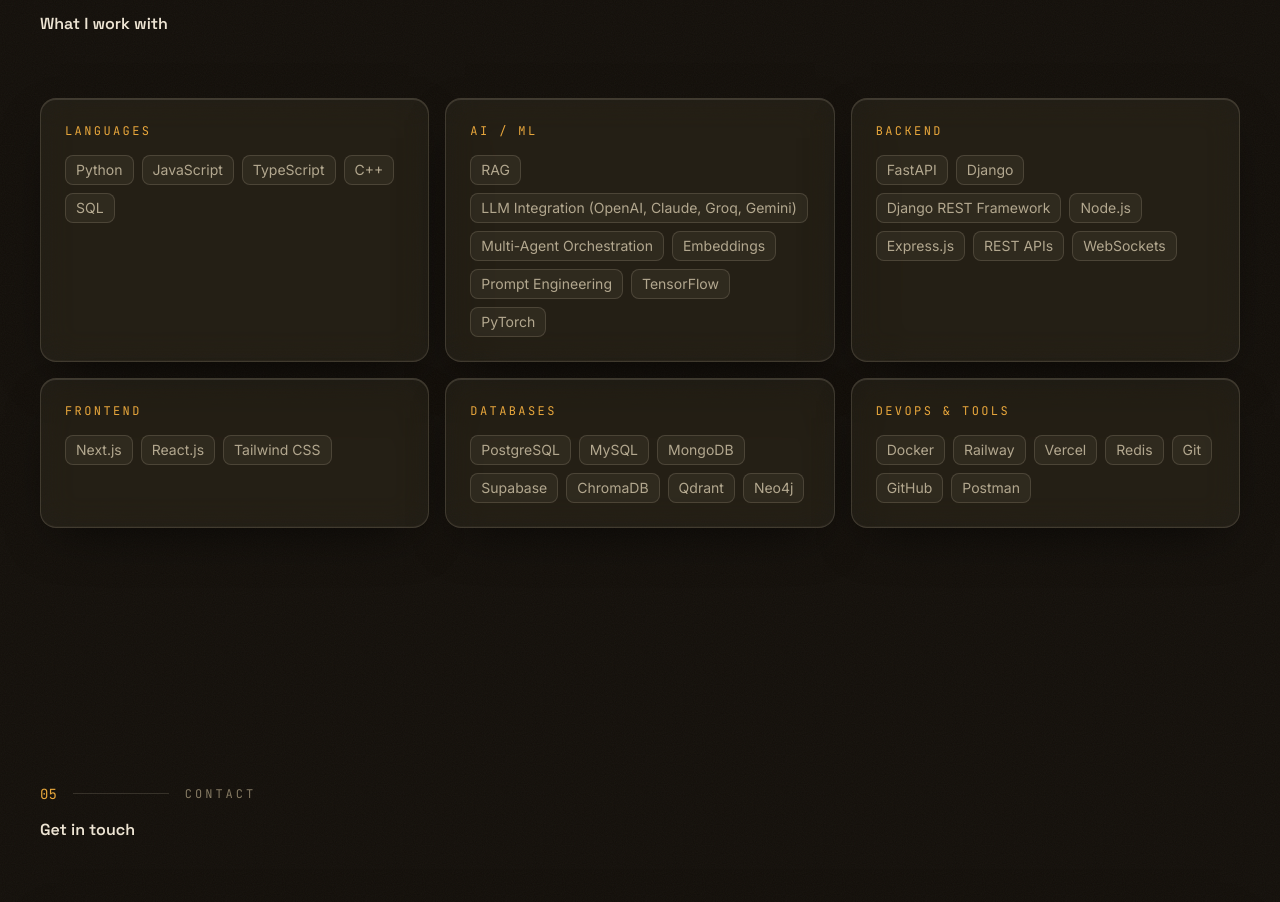
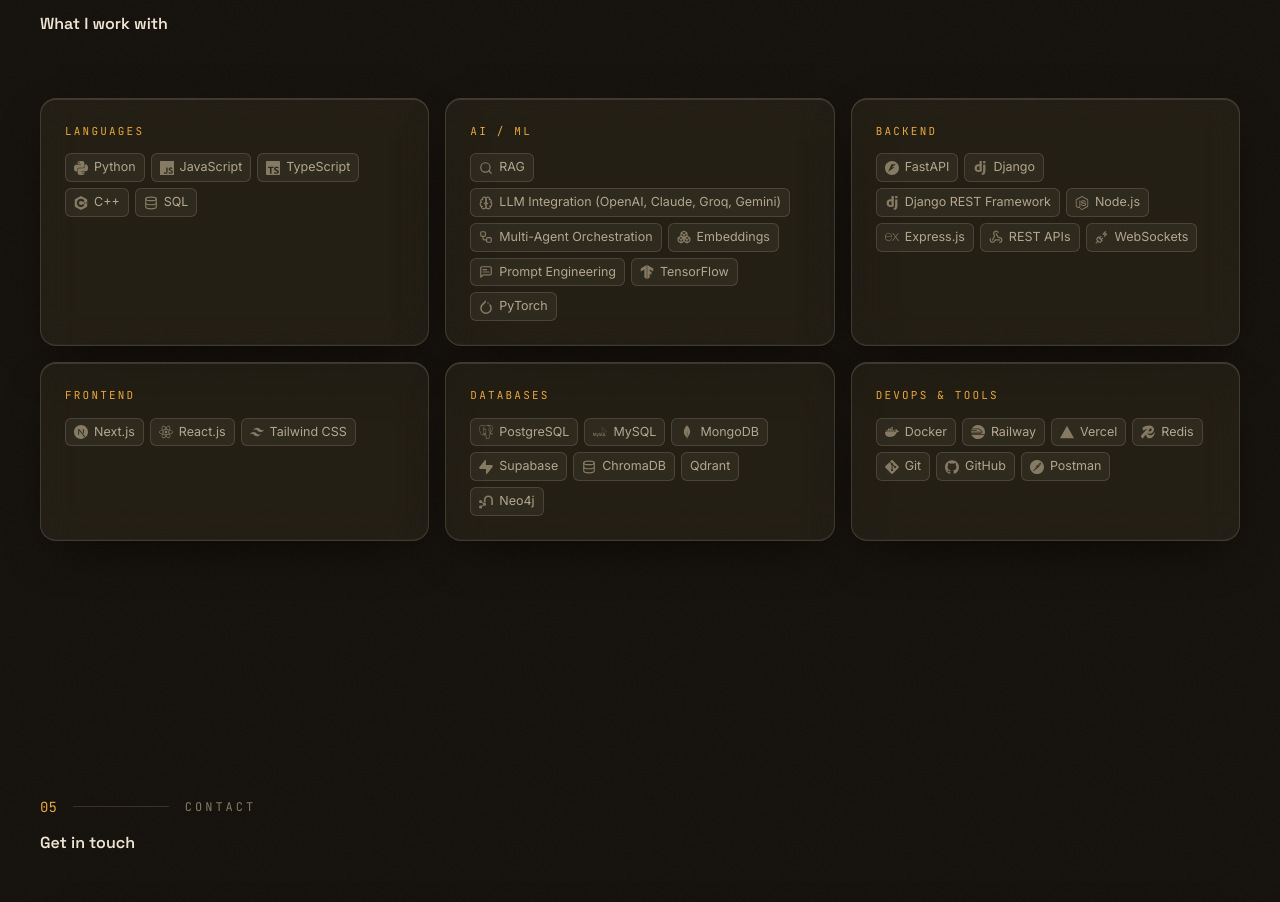
Before and after one commit to Abu-BakarYasir/abubakar-yasir-portfolio, a Next.js app: page / in a window 1280 px wide. Shown: the part 3820-4722 px from the top of the page. Built offline with nearby package versions, Linux system fonts and the light colour scheme.

Commit message:
Add tech icons to skills, shrink the pills

```diff
--- a/components/sections/Skills.tsx
+++ b/components/sections/Skills.tsx
@@ -1,6 +1,7 @@
 import { skills } from "@/content/profile";
 import { GlassCard } from "@/components/glass/GlassCard";
 import { SectionHeading } from "@/components/ui/SectionHeading";
+import { SkillIcon } from "@/components/ui/SkillIcon";
 import { Reveal } from "@/components/motion/Reveal";
 
 export function Skills() {
@@ -16,15 +17,19 @@
         {skills.map((group, i) => (
           <Reveal key={group.group} delay={(i % 3) * 0.06}>
             <GlassCard interactive={false} className="h-full">
-              <h3 className="mb-4 font-mono text-xs uppercase tracking-[0.2em] text-[var(--color-accent)]">
+              <h3 className="mb-3.5 font-mono text-[11px] uppercase tracking-[0.2em] text-[var(--color-accent)]">
                 {group.group}
               </h3>
-              <ul className="flex flex-wrap gap-2">
+              <ul className="flex flex-wrap gap-1.5">
                 {group.items.map((item) => (
                   <li
                     key={item}
-                    className="rounded-lg border border-[var(--color-glass-border)] bg-[var(--color-glass)] px-2.5 py-1 text-sm text-[var(--color-fg-muted)] transition-colors hover:border-[color-mix(in_oklab,var(--color-accent)_40%,transparent)] hover:text-[var(--color-fg)]"
+                    className="group/pill inline-flex items-center gap-1.5 rounded-md border border-[var(--color-glass-border)] bg-[var(--color-glass)] px-2 py-1 text-[12.5px] text-[var(--color-fg-muted)] transition-colors hover:border-[color-mix(in_oklab,var(--color-accent)_40%,transparent)] hover:text-[var(--color-fg)]"
                   >
+                    <SkillIcon
+                      name={item}
+                      className="h-3.5 w-3.5 shrink-0 text-[var(--color-fg-faint)] transition-colors group-hover/pill:text-[var(--color-accent)]"
+                    />
                     {item}
                   </li>
                 ))}
--- /dev/null
+++ b/components/ui/SkillIcon.tsx
@@ -0,0 +1,109 @@
+import type { ComponentType } from "react";
+import {
+  SiPython,
+  SiJavascript,
+  SiTypescript,
+  SiCplusplus,
+  SiTensorflow,
+  SiPytorch,
+  SiFastapi,
+  SiDjango,
+  SiNodedotjs,
+  SiExpress,
+  SiNextdotjs,
+  SiReact,
+  SiTailwindcss,
+  SiPostgresql,
+  SiMysql,
+  SiMongodb,
+  SiSupabase,
+  SiNeo4J,
+  SiDocker,
+  SiRailway,
+  SiVercel,
+  SiRedis,
+  SiGit,
+  SiGithub,
+  SiPostman,
+  SiQdrant,
+} from "react-icons/si";
+import {
+  Database,
+  Search,
+  Brain,
+  Workflow,
+  Boxes,
+  MessageSquareText,
+  Webhook,
+  PlugZap,
+} from "lucide-react";
+
+type Icon = ComponentType<{ className?: string }>;
+
+/**
+ * Maps a skill label to its icon. Real brand marks (Simple Icons) where they
+ * exist; a generic Lucide glyph for the concept-only entries that have no
+ * logo (RAG, embeddings, prompt engineering, …). Keyed by the exact label in
+ * content/profile.ts, so a rename there needs a matching key here.
+ */
+const ICONS: Record<string, Icon> = {
+  // Languages
+  Python: SiPython,
+  JavaScript: SiJavascript,
+  TypeScript: SiTypescript,
+  "C++": SiCplusplus,
+  SQL: Database,
+
+  // AI / ML
+  RAG: Search,
+  "LLM Integration (OpenAI, Claude, Groq, Gemini)": Brain,
+  "Multi-Agent Orchestration": Workflow,
+  Embeddings: Boxes,
+  "Prompt Engineering": MessageSquareText,
+  TensorFlow: SiTensorflow,
+  PyTorch: SiPytorch,
+
+  // Backend
+  FastAPI: SiFastapi,
+  Django: SiDjango,
+  "Django REST Framework": SiDjango,
+  "Node.js": SiNodedotjs,
+  "Express.js": SiExpress,
+  "REST APIs": Webhook,
+  WebSockets: PlugZap,
+
+  // Frontend
+  "Next.js": SiNextdotjs,
+  "React.js": SiReact,
+  "Tailwind CSS": SiTailwindcss,
+
+  // Databases
+  PostgreSQL: SiPostgresql,
+  MySQL: SiMysql,
+  MongoDB: SiMongodb,
+  Supabase: SiSupabase,
+  ChromaDB: Database,
+  Qdrant: SiQdrant,
+  Neo4j: SiNeo4J,
+
+  // DevOps & Tools
+  Docker: SiDocker,
+  Railway: SiRailway,
+  Vercel: SiVercel,
+  Redis: SiRedis,
+  Git: SiGit,
+  GitHub: SiGithub,
+  Postman: SiPostman,
+};
+
+export function SkillIcon({
+  name,
+  className,
+}: {
+  name: string;
+  className?: string;
+}) {
+  const Icon = ICONS[name];
+  if (!Icon) return null;
+  return <Icon className={className} aria-hidden />;
+}
--- a/package.json
+++ b/package.json
@@ -15,6 +15,7 @@
     "next": "^15.5.20",
     "react": "19.1.1",
     "react-dom": "19.1.1",
+    "react-icons": "^5.7.0",
     "tailwind-merge": "^2.6.0"
   },
   "devDependencies": {
```
Also changed, not shown: 1 other file (tests, documents, lock files or other folders).
